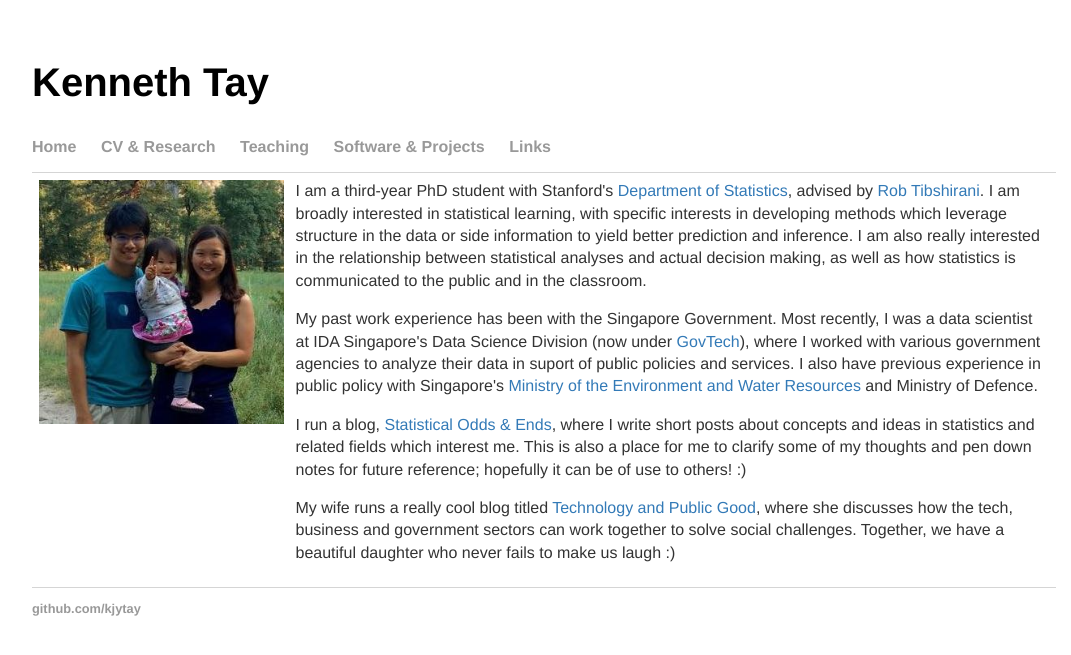
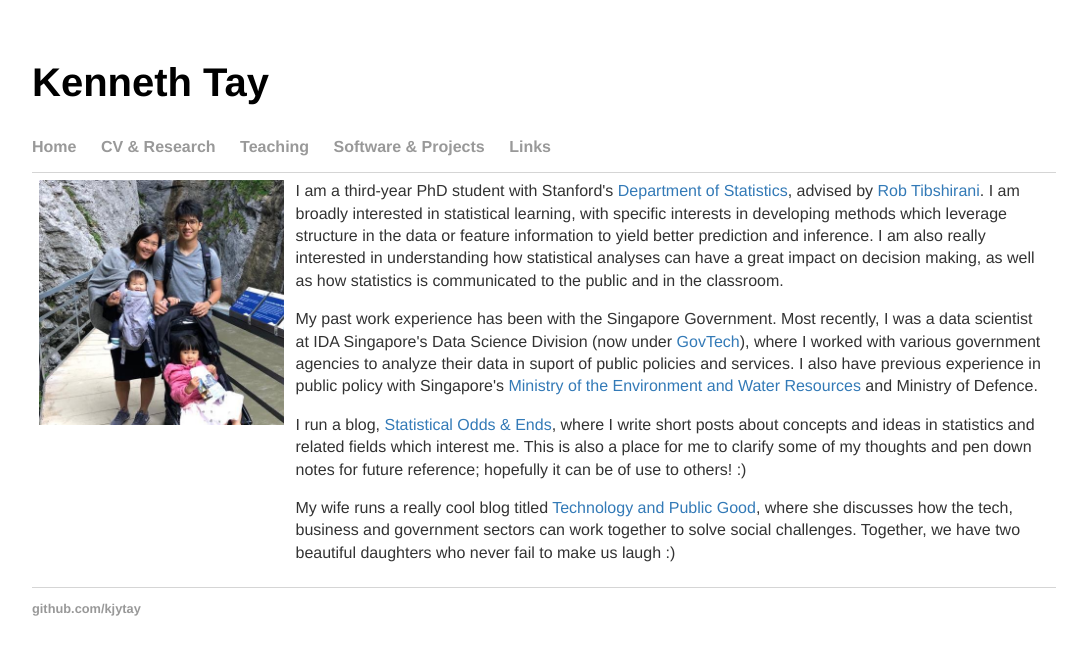
Before and after one commit to kjytay/kjytay.github.io, a Jekyll site: the page built from index.html, in a window 1280 px wide. Shown: the top 655 px of the page, without its empty margins (96-1167 px from the left). Built offline with Jekyll 4.4.1, drawn with Linux system fonts in a browser that asks for light colours.

Commit message:
Amended cover photo and text.

```diff
--- a/index.html
+++ b/index.html
@@ -12,13 +12,13 @@ title: Kenneth Tay
     </td>
     <td>
       <div id="blurb">
-	<p>I am a third-year PhD student with Stanford's <a href="https://statistics.stanford.edu/">Department of Statistics</a>, advised by <a href="https://statweb.stanford.edu/~tibs/">Rob Tibshirani</a>. I am broadly interested in statistical learning, with specific interests in developing methods which leverage structure in the data or side information to yield better prediction and inference. I am also really interested in the relationship between statistical analyses and actual decision making, as well as how statistics is communicated to the public and in the classroom.</p>
+	<p>I am a third-year PhD student with Stanford's <a href="https://statistics.stanford.edu/">Department of Statistics</a>, advised by <a href="https://statweb.stanford.edu/~tibs/">Rob Tibshirani</a>. I am broadly interested in statistical learning, with specific interests in developing methods which leverage structure in the data or feature information to yield better prediction and inference. I am also really interested in understanding how statistical analyses can have a great impact on decision making, as well as how statistics is communicated to the public and in the classroom.</p>
 
 	<p>My past work experience has been with the Singapore Government. Most recently, I was a data scientist at IDA Singapore's Data Science Division (now under <a href="https://www.tech.gov.sg/">GovTech</a>), where I worked with various government agencies to analyze their data in suport of public policies and services. I also have previous experience in public policy with Singapore's <a href="http://www.mewr.gov.sg/">Ministry of the Environment and Water Resources</a> and Ministry of Defence.</p>
 
   <p>I run a blog, <a href="https://statisticaloddsandends.wordpress.com/">Statistical Odds & Ends</a>, where I write short posts about concepts and ideas in statistics and related fields which interest me. This is also a place for me to clarify some of my thoughts and pen down notes for future reference; hopefully it can be of use to others! :)</p>
 
-	<p>My wife runs a really cool blog titled <a href="https://techandpublicgood.com/">Technology and Public Good</a>, where she discusses how the tech, business and government sectors can work together to solve social challenges. Together, we have a beautiful daughter who never fails to make us laugh :)</p>
+	<p>My wife runs a really cool blog titled <a href="https://techandpublicgood.com/">Technology and Public Good</a>, where she discusses how the tech, business and government sectors can work together to solve social challenges. Together, we have two beautiful daughters who never fail to make us laugh :)</p>
       </div><!-- /.blurb -->
     </td>
   </tr>
```
Also changed, not shown: images/cover_photo.jpg.
